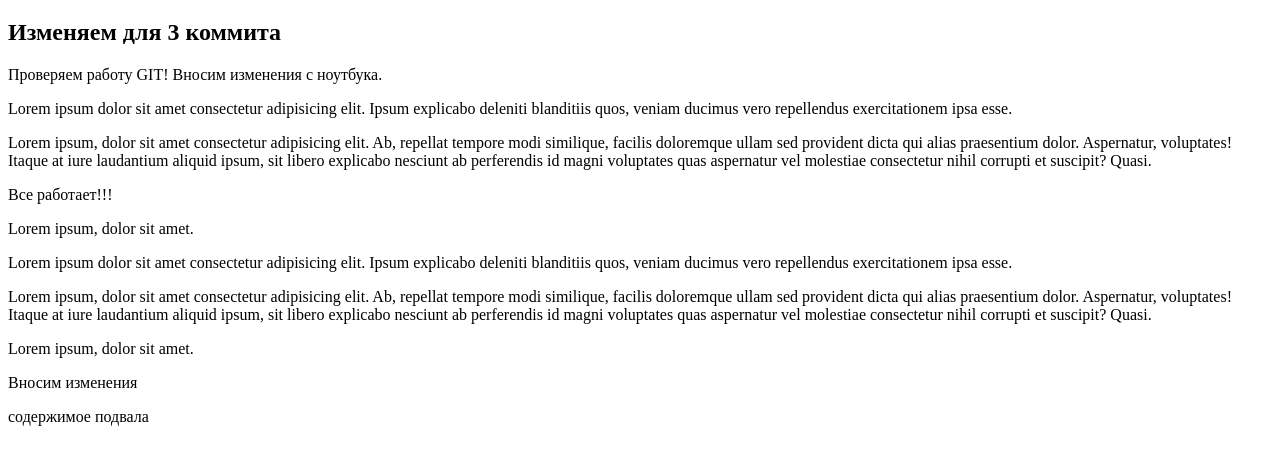
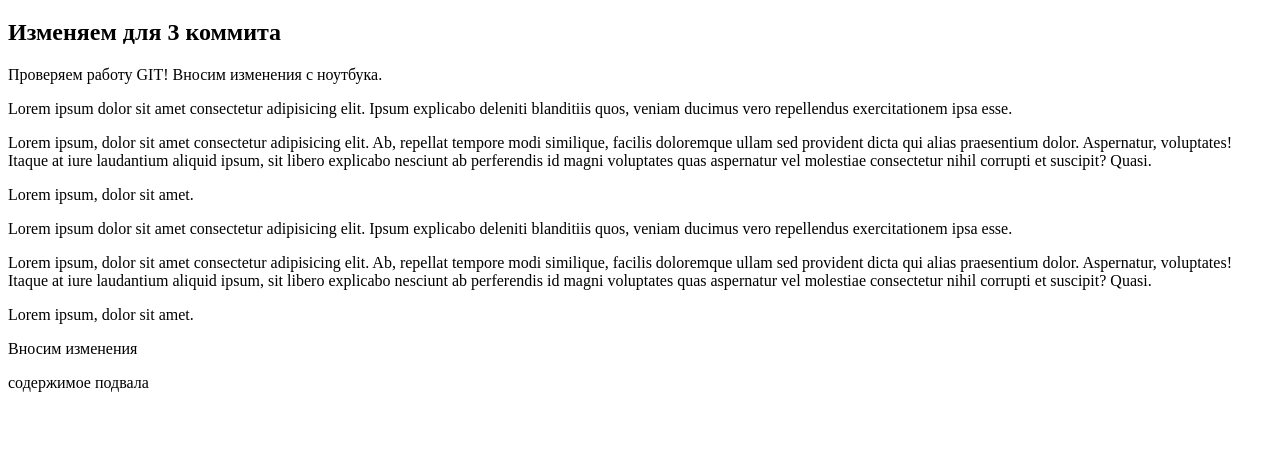
Before and after one commit to drWiller/htmltags_1, a plain HTML site: page index.html in a window 1280 px wide. Shown: the part 87-552 px from the top of the page. Drawn offline with Linux system fonts and the light colour scheme.

Commit message:
From MacOS 2

```diff
--- a/index.html
+++ b/index.html
@@ -25,8 +25,6 @@
 		<p>Lorem ipsum dolor sit amet consectetur adipisicing elit. Ipsum explicabo deleniti blanditiis quos, veniam ducimus vero repellendus exercitationem ipsa esse.</p>
 		<p>Lorem ipsum, dolor sit amet consectetur adipisicing elit. Ab, repellat tempore modi similique, facilis doloremque ullam sed provident dicta qui alias praesentium dolor. Aspernatur, voluptates! Itaque at iure laudantium aliquid ipsum, sit libero explicabo nesciunt ab perferendis id magni voluptates quas aspernatur vel molestiae consectetur nihil corrupti et suscipit? Quasi.</p>
 
-		Все работает!!!
-
 		</div>
 	<div>
 		<p>Lorem ipsum, dolor sit amet.</p>
```
